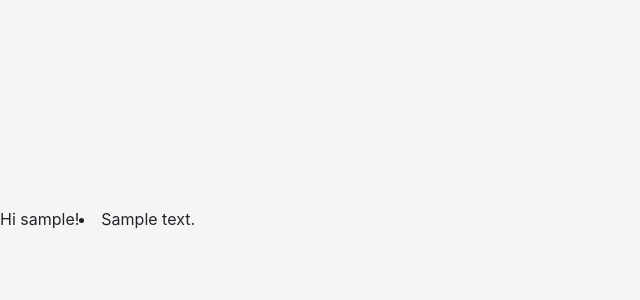
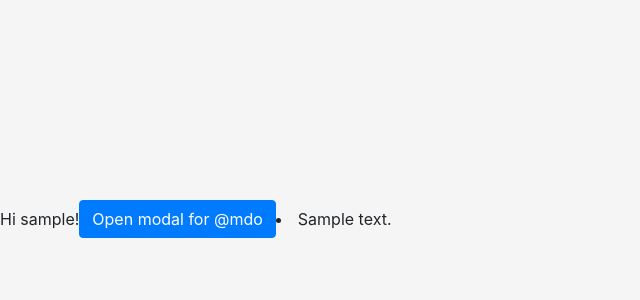
Before and after one commit to SeyedAlirezaFatemi/minitter, a Django app: page /twitter/ in a window 1280 px wide. Shown: the part 181-481 px from the top of the page, without its empty margins (0-640 px from the left). Run offline with Django 3.2, Linux system fonts and the light colour scheme; a user stored in the database is signed in; tables that the repository leaves empty hold one stand-in row (values such as "Sample post"); some libraries are stand-ins or nearby versions.

Commit message:
Add tweet modal to homepage.

```diff
--- a/twitter/templates/home.html
+++ b/twitter/templates/home.html
@@ -5,6 +5,35 @@
 {% block content %}
   {% if user.is_authenticated %}
     Hi {{ user.username }}!
+    <button type="button" class="btn btn-primary" data-toggle="modal" data-target="#exampleModal" data-whatever="@mdo">
+      Open modal for @mdo
+    </button>
+    <div class="modal fade" id="exampleModal" tabindex="-1" role="dialog" aria-labelledby="exampleModalLabel"
+         aria-hidden="true">
+      <div class="modal-dialog" role="document">
+        <div class="modal-content">
+          <div class="modal-header">
+            <h5 class="modal-title" id="exampleModalLabel">New tweet</h5>
+            <button type="button" class="close" data-dismiss="modal" aria-label="Close">
+              <span aria-hidden="true">&times;</span>
+            </button>
+          </div>
+          <div class="modal-body">
+            <form>
+              <div class="form-group">
+                <input type="text" id="tweet-title" placeholder="Tweet title" class="form-control">
+                <textarea maxlength="280" style="min-height:100px;height:100%;width:100%;"
+                          placeholder="What's happening?" class="form-control" id="recipient-name"></textarea>
+              </div>
+            </form>
+          </div>
+          <div class="modal-footer">
+            <button type="button" class="btn btn-secondary" data-dismiss="modal">Cancel</button>
+            <button type="button" class="btn btn-primary">Tweet</button>
+          </div>
+        </div>
+      </div>
+    </div>
     {% for tweet in tweets %}
       <li>{{ tweet.tweet_text }}</li>
     {% endfor %}
--- a/twitter/views.py
+++ b/twitter/views.py
@@ -4,6 +4,7 @@ from .models import Tweet
 
 
 def twitter(request):
+    tweets = []
     if request.user.is_authenticated:
         tweets = list(Tweet.objects.all())
     return render(request, 'home.html', {'tweets': tweets})
```
